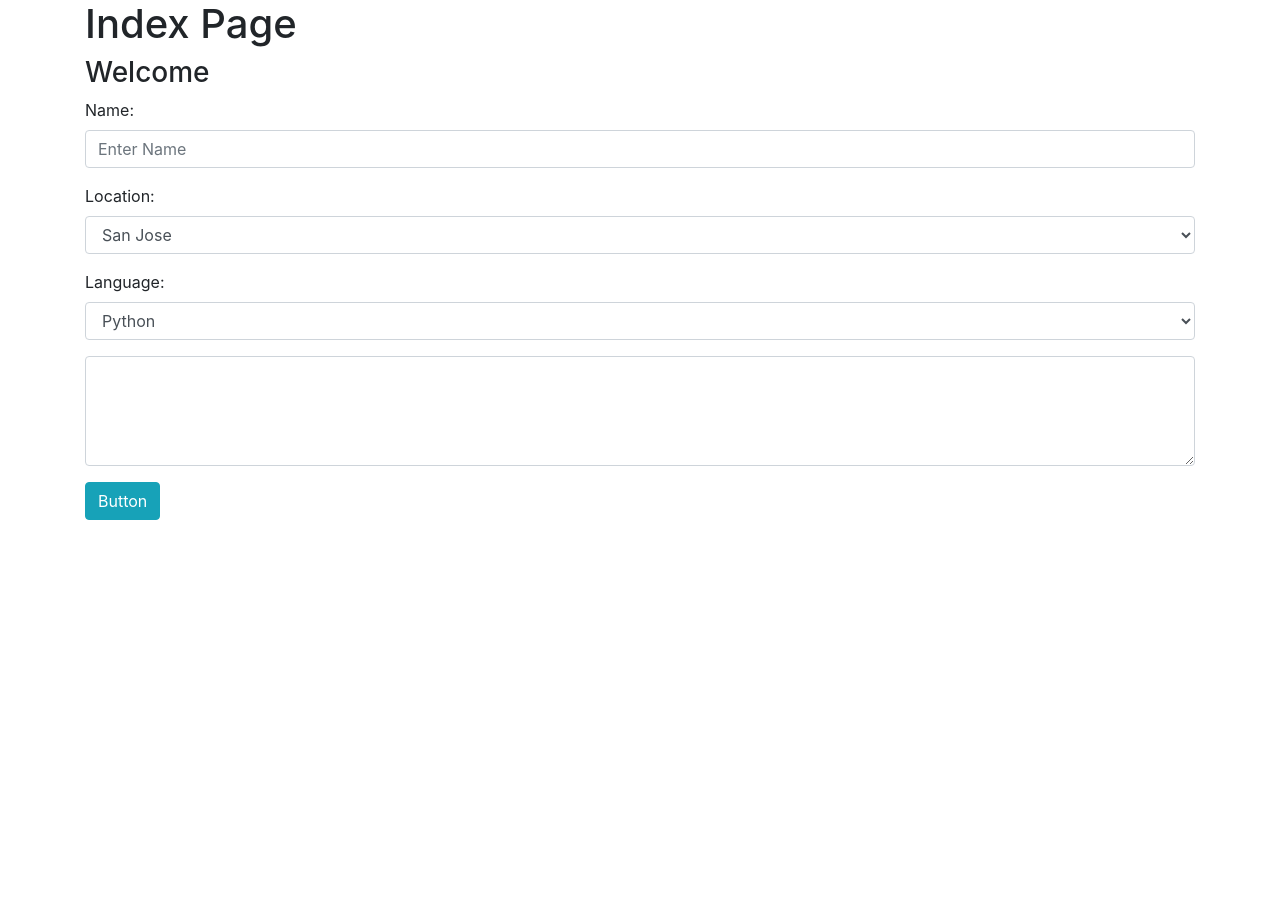
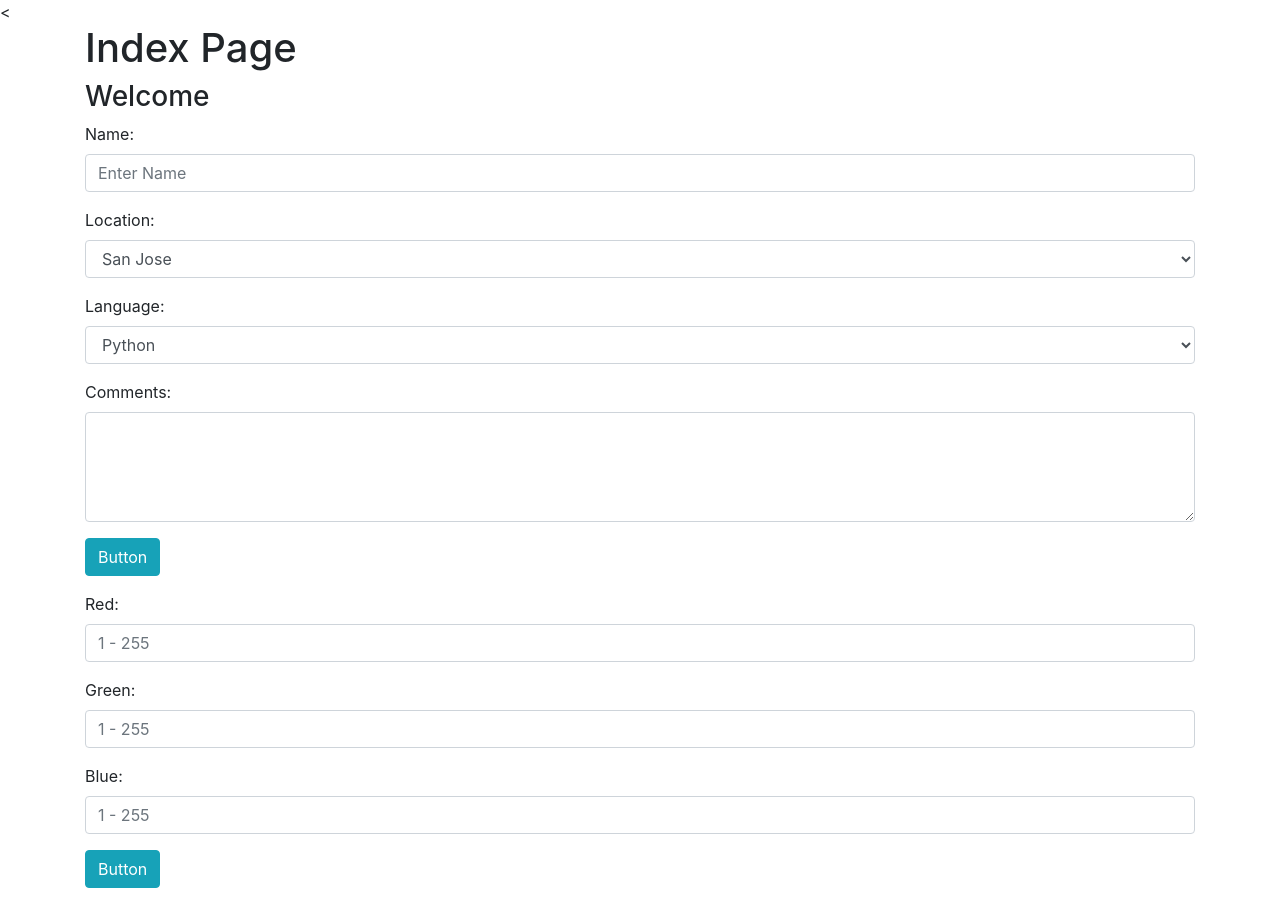
Before and after one commit to HayashiSama/DojoSurvey, a Flask app: page / in a window 1280 px wide. Before the commit the page ends 520 px from the top, so only its background shows below. Run offline with Flask 2, Linux system fonts and the light colour scheme; some libraries are stand-ins or nearby versions.

Commit message:
color change adding

```diff
--- a/server.py
+++ b/server.py
@@ -19,6 +19,15 @@ def ninjas():
 
   	return render_template("results.html", name=name, location=location, language=language, comments=comments)
 
-
+@app.route('/color', methods=['POST'])
+def colorify():
+	red=int(request.form['red'])
+	green=int(request.form['green'])
+	blue=int(request.form['blue'])
+	if(red >= 0 and red <= 255 and green >= 0 and green <= 255 and blue >= 0 and blue <= 255):
+		print "Color in bounds"
+		return render_template("index.html", red=red, green=green, blue=blue)
+	else:
+		return render_template("index.html", error=True)
 
 app.run(debug=True) # run our server
--- /dev/null
+++ b/static/style.css
@@ -0,0 +1,3 @@
+span{
+	color:red;
+}
--- a/templates/index.html
+++ b/templates/index.html
@@ -1,3 +1,5 @@
+<<!DOCTYPE html>
+
 <html>
     <head>
       <title>Form Test Index</title>
@@ -6,7 +8,7 @@
 
     </head>
 
-    <body>
+    <body style="background-color:rgb({{red}},{{green}},{{blue}})">
       <div class="container">
       <h1>Index Page</h1>
       <h3>Welcome</h3>
@@ -31,13 +33,35 @@
 			      </select>
           </div>
           <div class='form-group'>
+            <label for="comments">Comments:</label>
             <textarea name='comments' rows="4" cols="50" class="form-control">
 
             </textarea>
           </div>
         	<input type='submit' value='Button' class="btn btn-info">
      	</form>
+
+      <form action='/color' method='post'>
+          <div class='form-group'>
+              <label for="red">Red:</label>
+              <input type='number' name='red' id="red" placeholder="1 - 255" class="form-control">
+          </div>
+          <div class='form-group'>
+              <label for="green">Green:</label>
+              <input type='number' name='green' id="green" placeholder="1 - 255" class="form-control">
+          </div>
+          <div class='form-group'>
+              <label for="blue">Blue:</label>
+              <input type='number' name='blue' id="blue" placeholder="1 - 255" class="form-control">
+          </div>
+          {% if error %}
+              <span> Colors must be between 0 and 255</span>
+          {% endif %}
+          <input type='submit' value='Button' class="btn btn-info">
+      </form>
      </div>
+
+
       <!-- read on to learn about form actions, we'll talk about the method in a later section -->
         <script src="https://cdnjs.cloudflare.com/ajax/libs/popper.js/1.12.9/umd/popper.min.js" integrity="sha384-ApNbgh9B+Y1QKtv3Rn7W3mgPxhU9K/ScQsAP7hUibX39j7fakFPskvXusvfa0b4Q" crossorigin="anonymous"></script>
         <script src="https://maxcdn.bootstrapcdn.com/bootstrap/4.0.0/js/bootstrap.min.js" integrity="sha384-JZR6Spejh4U02d8jOt6vLEHfe/JQGiRRSQQxSfFWpi1MquVdAyjUar5+76PVCmYl" crossorigin="anonymous"></script>
```
